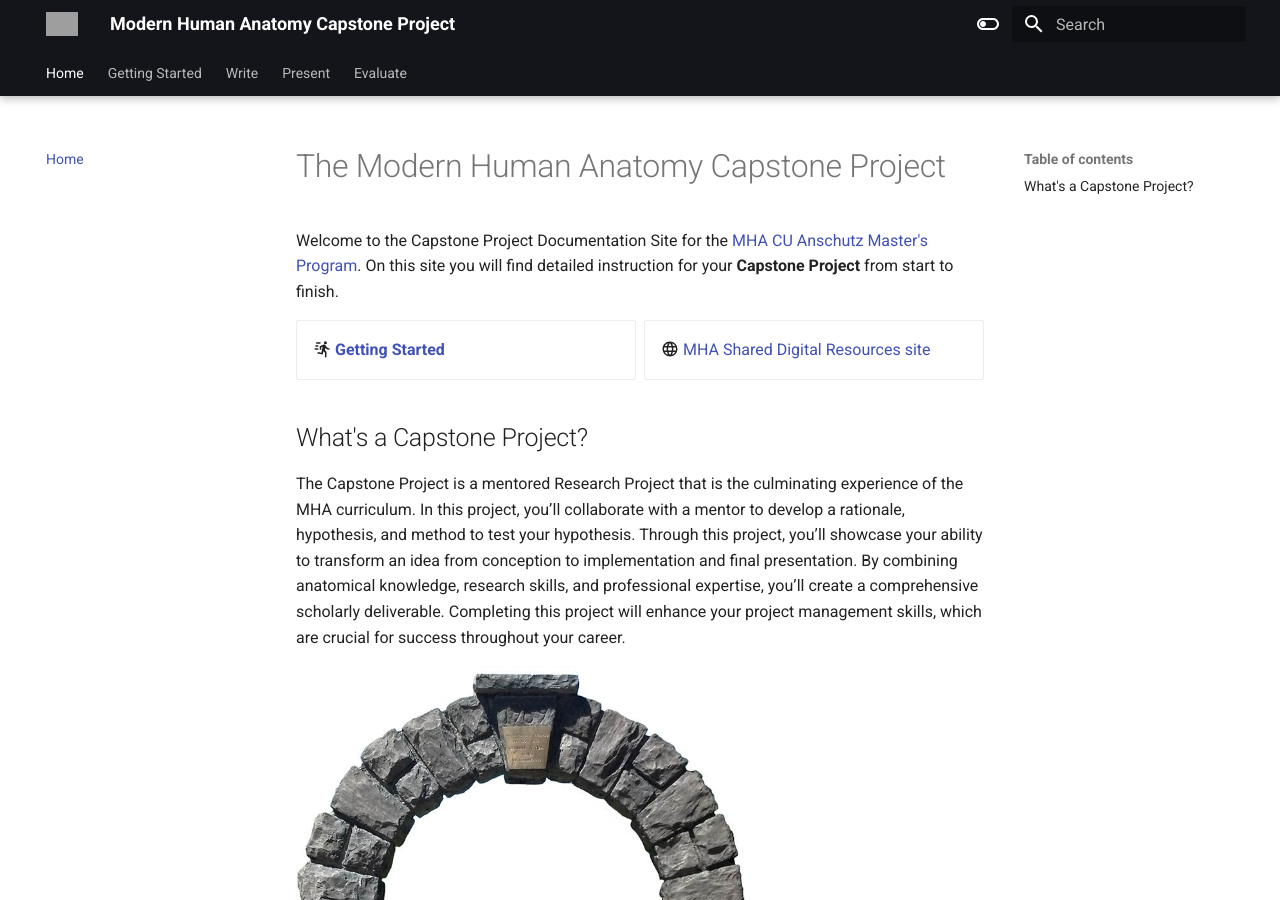
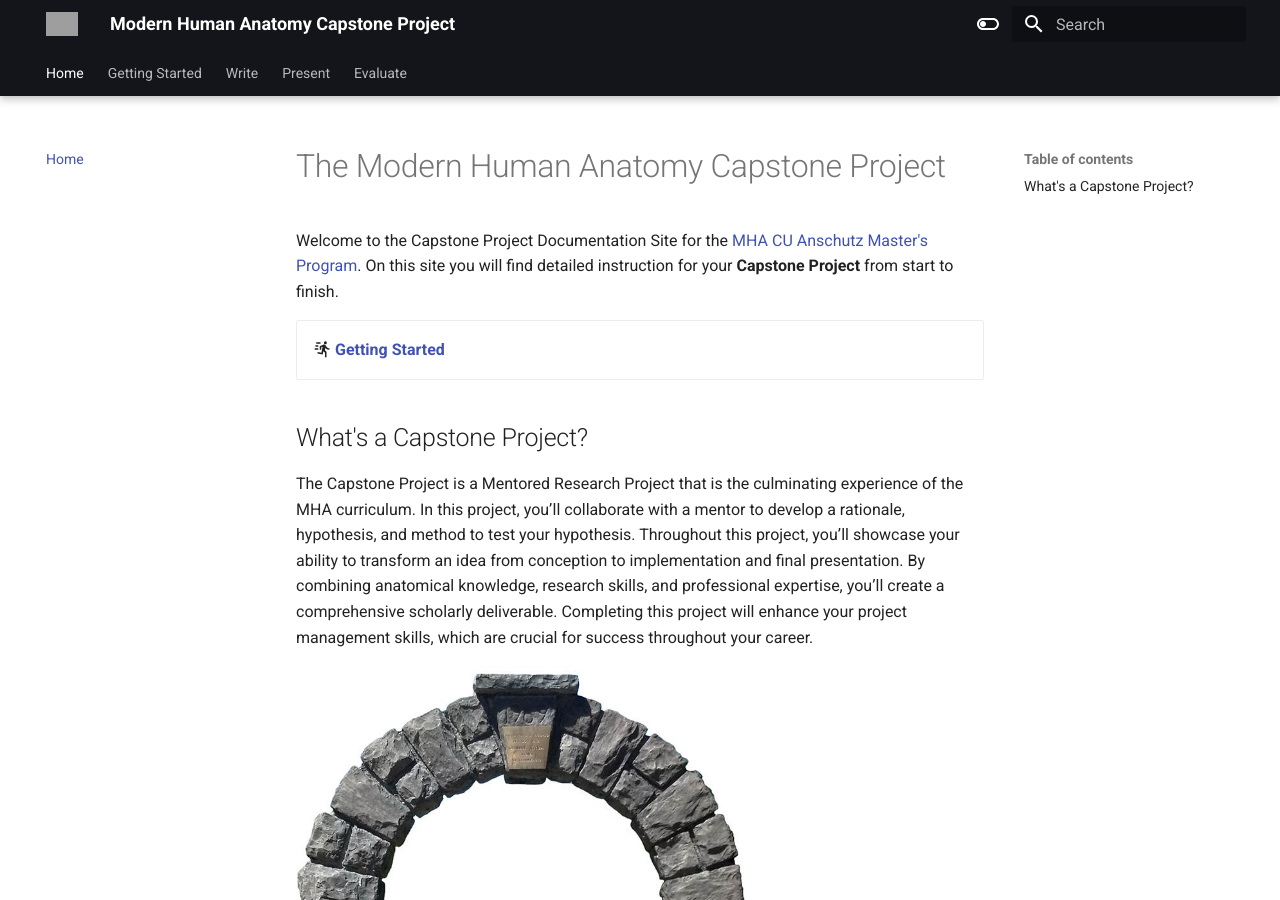
Before and after one commit to ModernHumanAnatomy/MHACapstone, an MkDocs documentation site: the page built from docs/index.md, in a window 1280 px wide and 900 px high. Built offline with MkDocs 1.6.1 and Material for MkDocs 9.7.7, drawn with Linux system fonts in a browser that asks for light colours; grey boxes are pictures that could not be loaded.

Commit message:
Remove Links

```diff
--- a/docs/index.md
+++ b/docs/index.md
@@ -6,12 +6,12 @@ Welcome to the Capstone Project Documentation Site for the [MHA CU Anschutz Mast
 
 -   :material-run-fast: [**Getting Started**](initial-steps.md)
 
--   :material-web: [MHA Shared Digital Resources site](https://olucdenver.sharepoint.com/:u:/r/sites/mhacapstone/SitePages/Home.aspx?csf=1&web=1&share=EZ3f61b1CItBv5s-I30DU1cB3g79N2lXZbsNuuV4h3eGDQ&e=swWjXF)
+<!-- -   :material-web: [MHA Shared Digital Resources site](https://olucdenver.sharepoint.com/:u:/r/sites/mhacapstone/SitePages/Home.aspx?csf=1&web=1&share=EZ3f61b1CItBv5s-I30DU1cB3g79N2lXZbsNuuV4h3eGDQ&e=swWjXF) -->
 </div>
 
 ## What's a Capstone Project?
 
-The Capstone Project is a mentored Research Project that is the culminating experience of the MHA curriculum. In this project, you’ll collaborate with a mentor to develop a rationale, hypothesis, and method to test your hypothesis.  Through this project, you’ll showcase your ability to transform an idea from conception to implementation and final presentation. By combining anatomical knowledge, research skills, and professional expertise, you’ll create a comprehensive scholarly deliverable. Completing this project will enhance your project management skills, which are crucial for success throughout your career.
+The Capstone Project is a Mentored Research Project that is the culminating experience of the MHA curriculum. In this project, you’ll collaborate with a mentor to develop a rationale, hypothesis, and method to test your hypothesis.  Throughout this project, you’ll showcase your ability to transform an idea from conception to implementation and final presentation. By combining anatomical knowledge, research skills, and professional expertise, you’ll create a comprehensive scholarly deliverable. Completing this project will enhance your project management skills, which are crucial for success throughout your career.
 
 ![Stone Arch featuring a Key Stone and a Cap Stone](images/capstone-2.jpg){ width="450"}
 
```
Also changed, not shown: docs/MHA-poster-guidelines.md (+2 -2 lines), docs/written-report-guidelines.md (+0 -4 lines).
